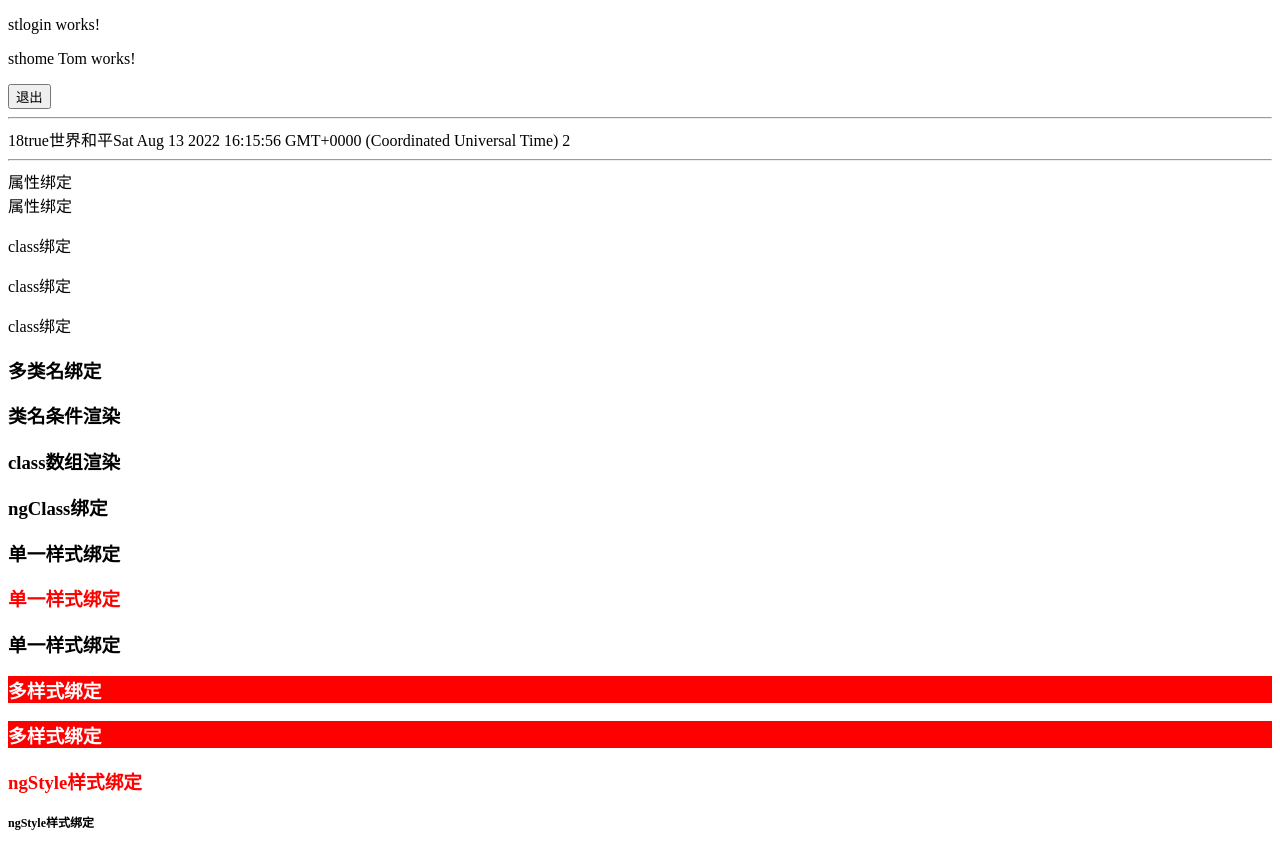
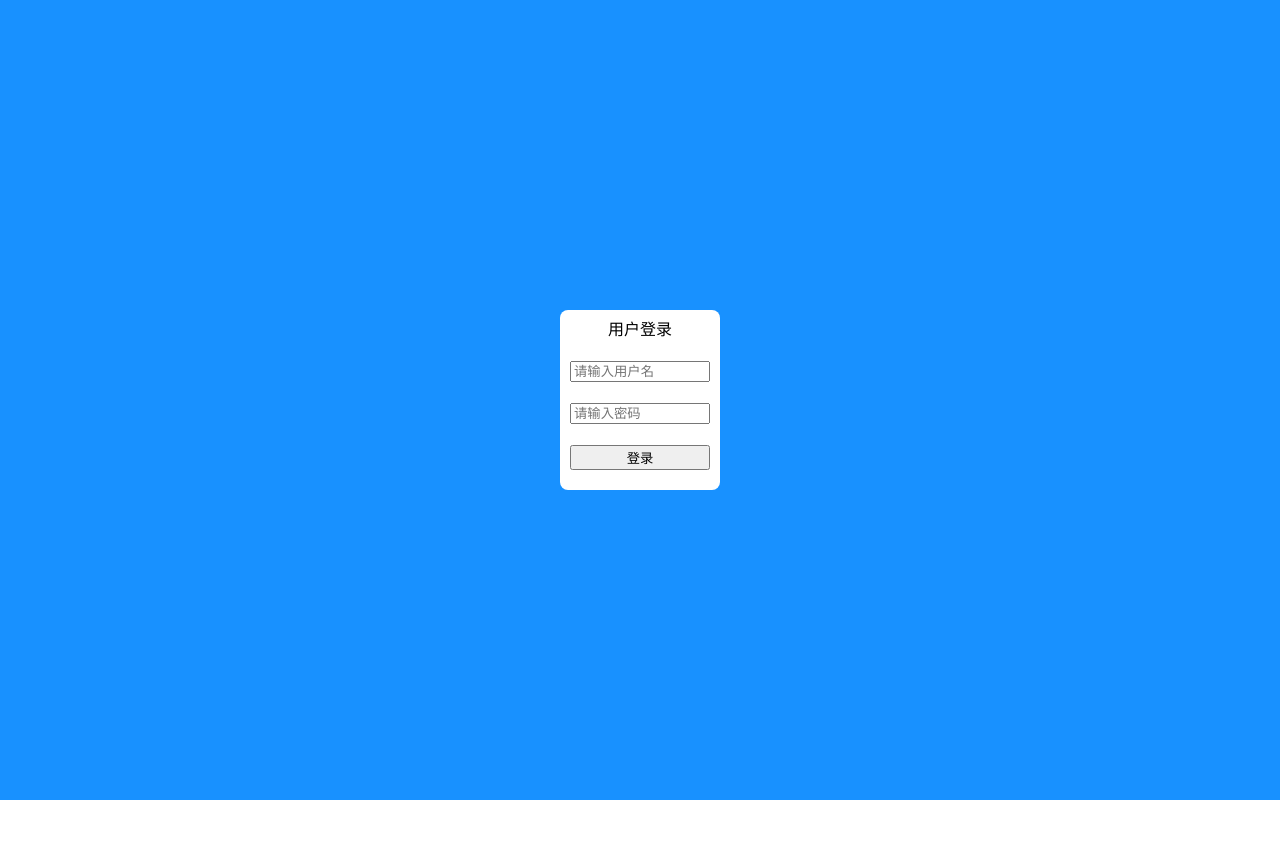
Before and after one commit to szlsay/STAngular, an Angular app: page / in a window 1280 px wide. After the commit the page ends 800 px from the top, so only its background shows below. Built offline with nearby package versions, Linux system fonts and the light colour scheme.

Commit message:
fix:loginUI

```diff
--- a/src/app/stlogin/stlogin.component.html
+++ b/src/app/stlogin/stlogin.component.html
@@ -1,2 +1,11 @@
-<p>stlogin works!</p>
-<app-sthome [name]="'Tom'" (outLogin)="handleOutLogin($event)" #myHome></app-sthome>
+<!-- <p>stlogin works!</p>
+<app-sthome [name]="'Tom'" (outLogin)="handleOutLogin($event)" #myHome></app-sthome> -->
+
+<div class="container">
+  <div class="title">用户登录</div>
+  <form class="form" action="">
+    <input type="text" placeholder="请输入用户名">
+    <input type="password" placeholder="请输入密码">
+    <button type="submit">登录</button>
+  </form>
+</div>
--- a/src/app/stlogin/stlogin.component.less
+++ b/src/app/stlogin/stlogin.component.less
@@ -0,0 +1,34 @@
+:host{
+  background-color: #1891ff;
+  height: 100vh;
+  width: 100vw;
+  position: fixed;
+  top:0;
+  left: 0;
+}
+
+.container{
+  position: fixed;
+  top: 50%;
+  left: 50%;
+  transform: translate(-50%, -50%);
+  background-color: #fff;
+  width: 160px;
+  height: 180px;
+  display: flex;
+  flex-direction: column;
+  border-radius: 8px;
+  .title{
+    line-height: 40px;
+    height: 40px;
+    text-align: center;
+  }
+  .form{
+    display: flex;
+    padding: 10px;
+    padding-top: 0px;
+    flex: 1;
+    flex-direction: column;
+    justify-content: space-around;
+  }
+}
```
